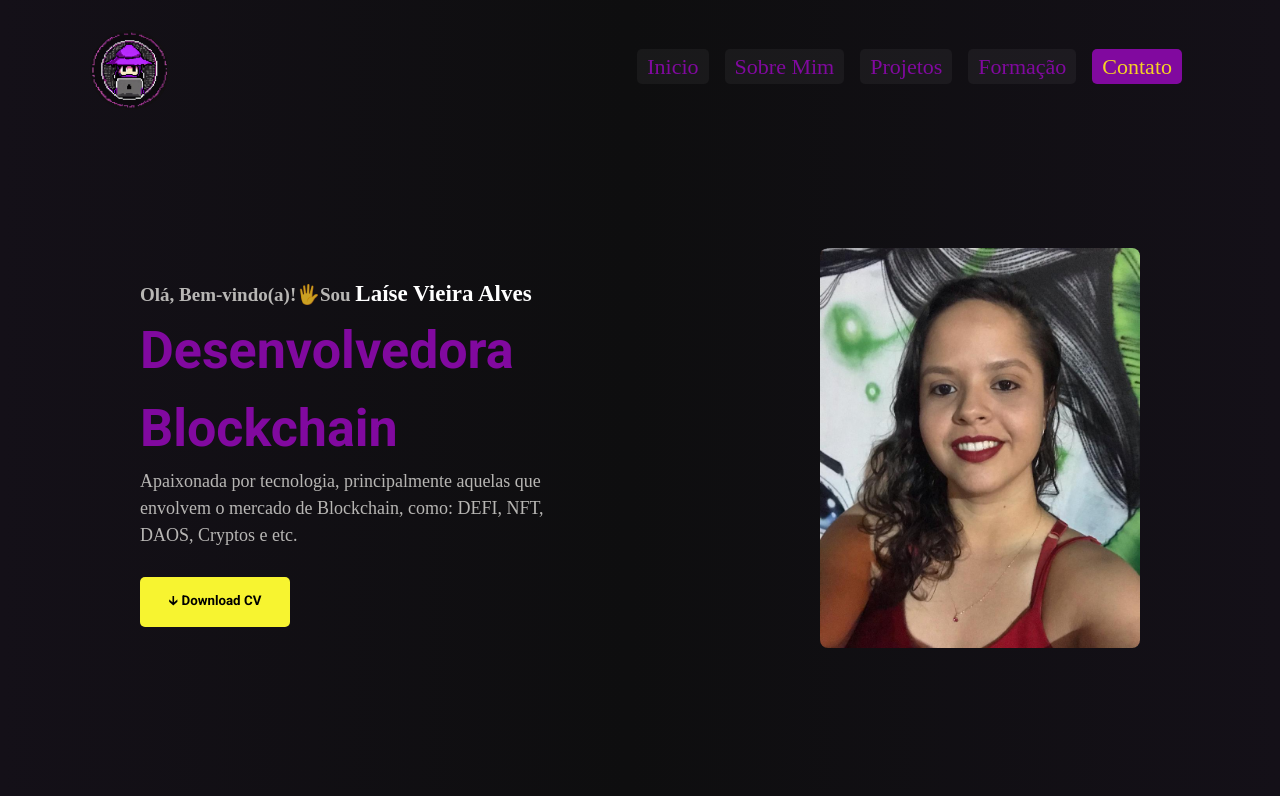
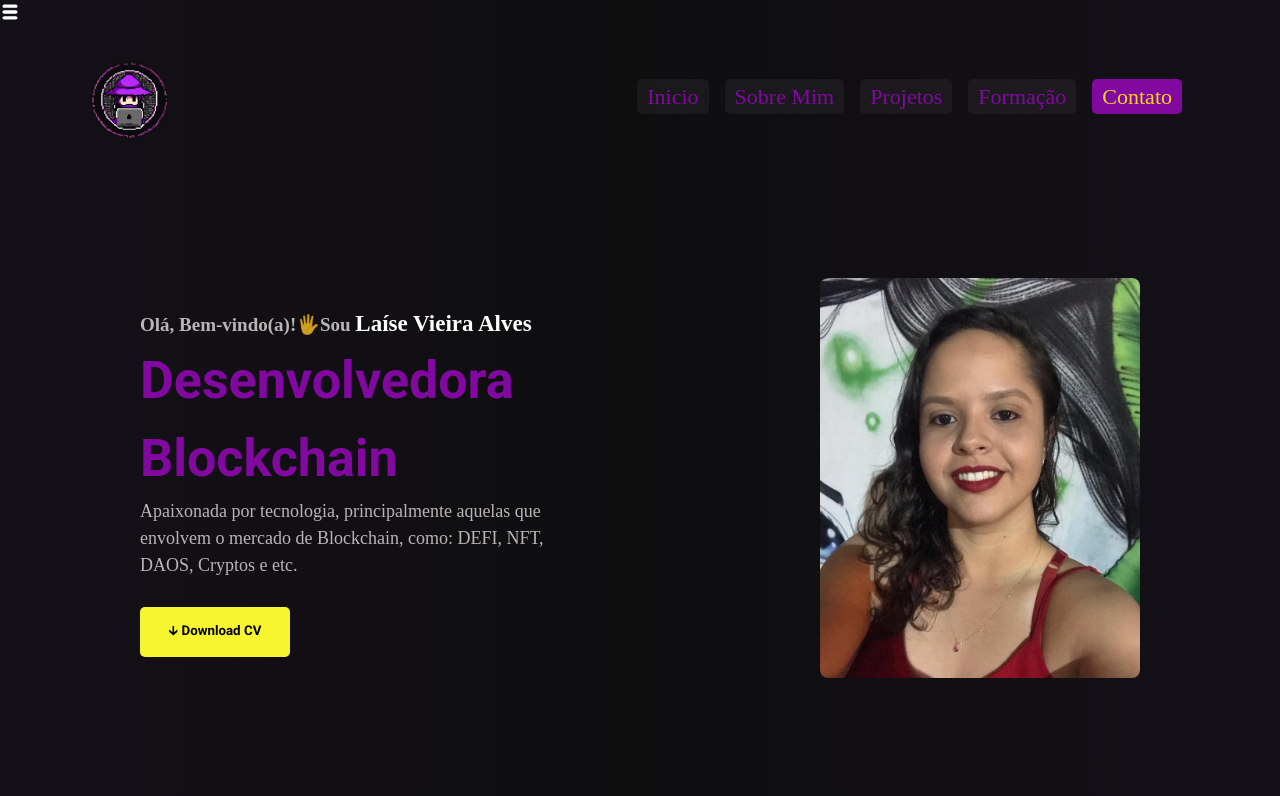
Before and after one commit to laisevdev/myPortfolio, a React (Vite) app: page / in a window 1280 px wide. Shown: the top 796 px of the page. Built offline with nearby package versions, Linux system fonts and the light colour scheme.

Commit message:
[feat]: add Menu Mobile component

```diff
--- a/src/components/App/App.jsx
+++ b/src/components/App/App.jsx
@@ -4,11 +4,15 @@ import Main from "../Main/Main";
 import Section from "../Section/Section";
 import Projects from "../Projects/Project";
 import Footer from "../Footer/Footer";
+import MenuMobile from "../MobileMenu/Menu";
 
 
 const App = () => {
   return (
     <>
+      <div className="style-mobile">
+      <MenuMobile />
+      </div>
       <Navbar />
       <Main />
       <Section />
```
